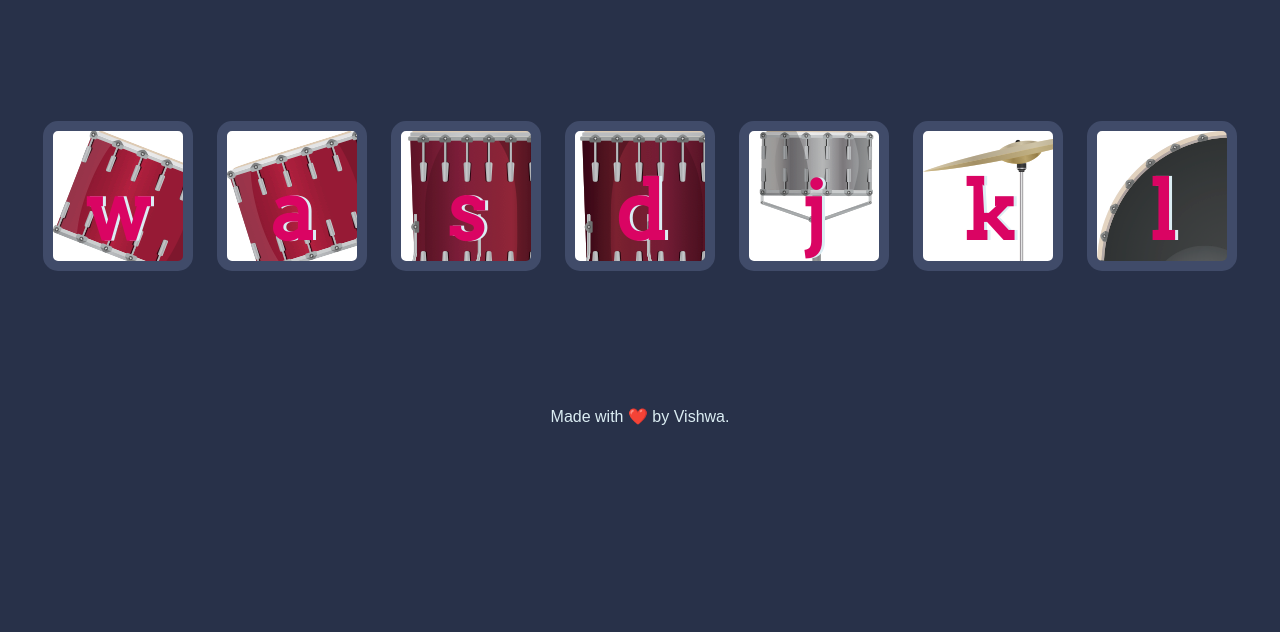
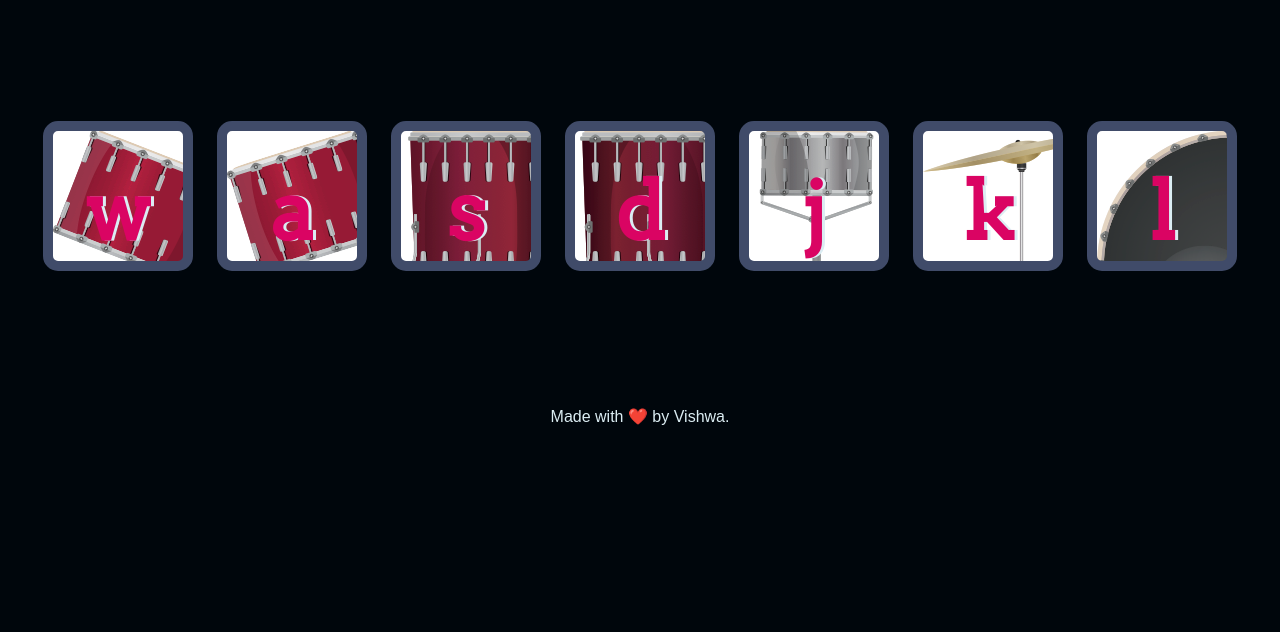
Before and after one commit to vishwa-187/Drumroll-website, a plain HTML site: page index.html in a window 1280 px wide. Shown: the part 168-800 px from the top of the page. Drawn offline with Linux system fonts and the light colour scheme.

Commit message:
Update styles.css

```diff
--- a/styles.css
+++ b/styles.css
@@ -1,6 +1,6 @@
 body {
   text-align: center;
-  background-color: #283149;
+  background-color: #00060C;
 }
 
 h1 {
```
